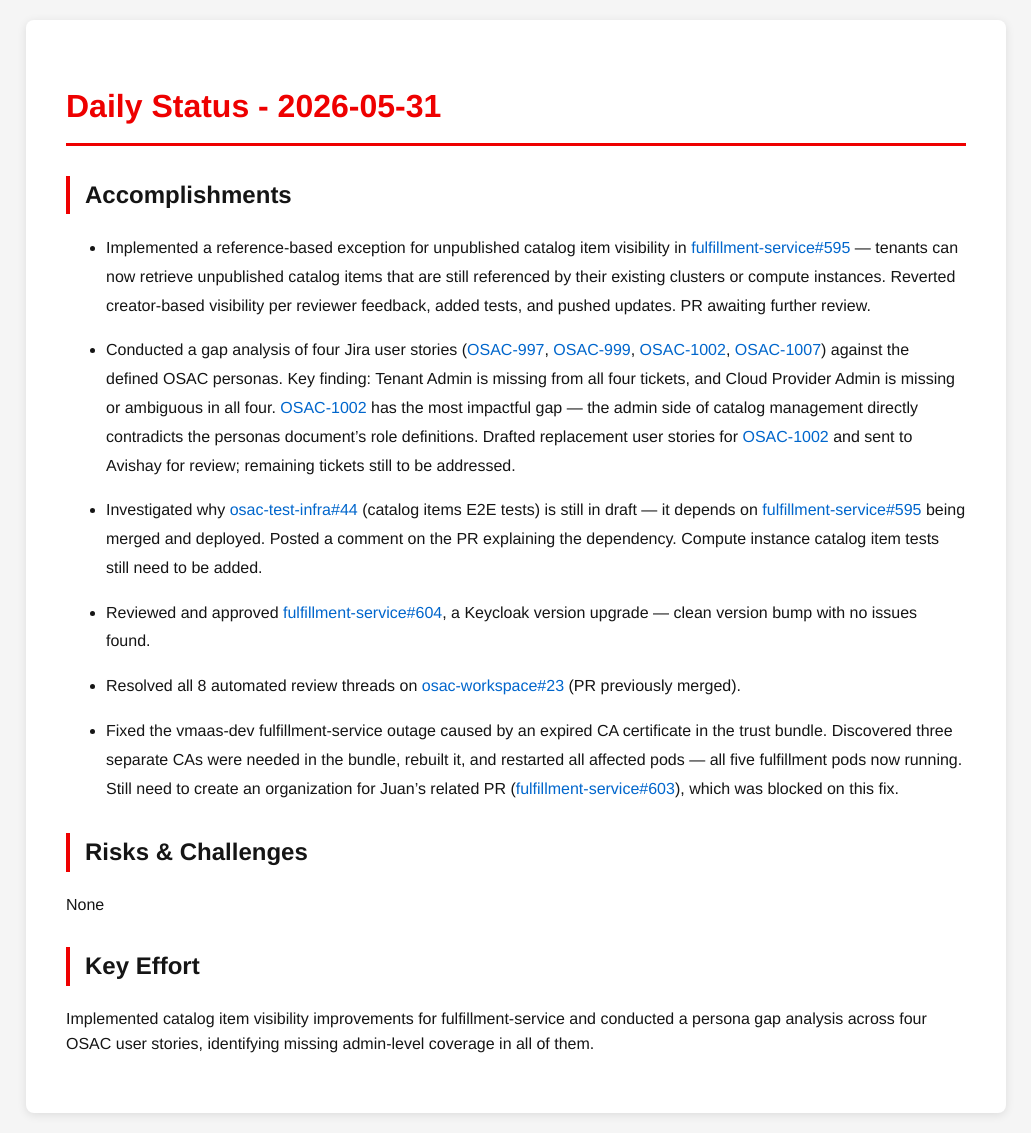
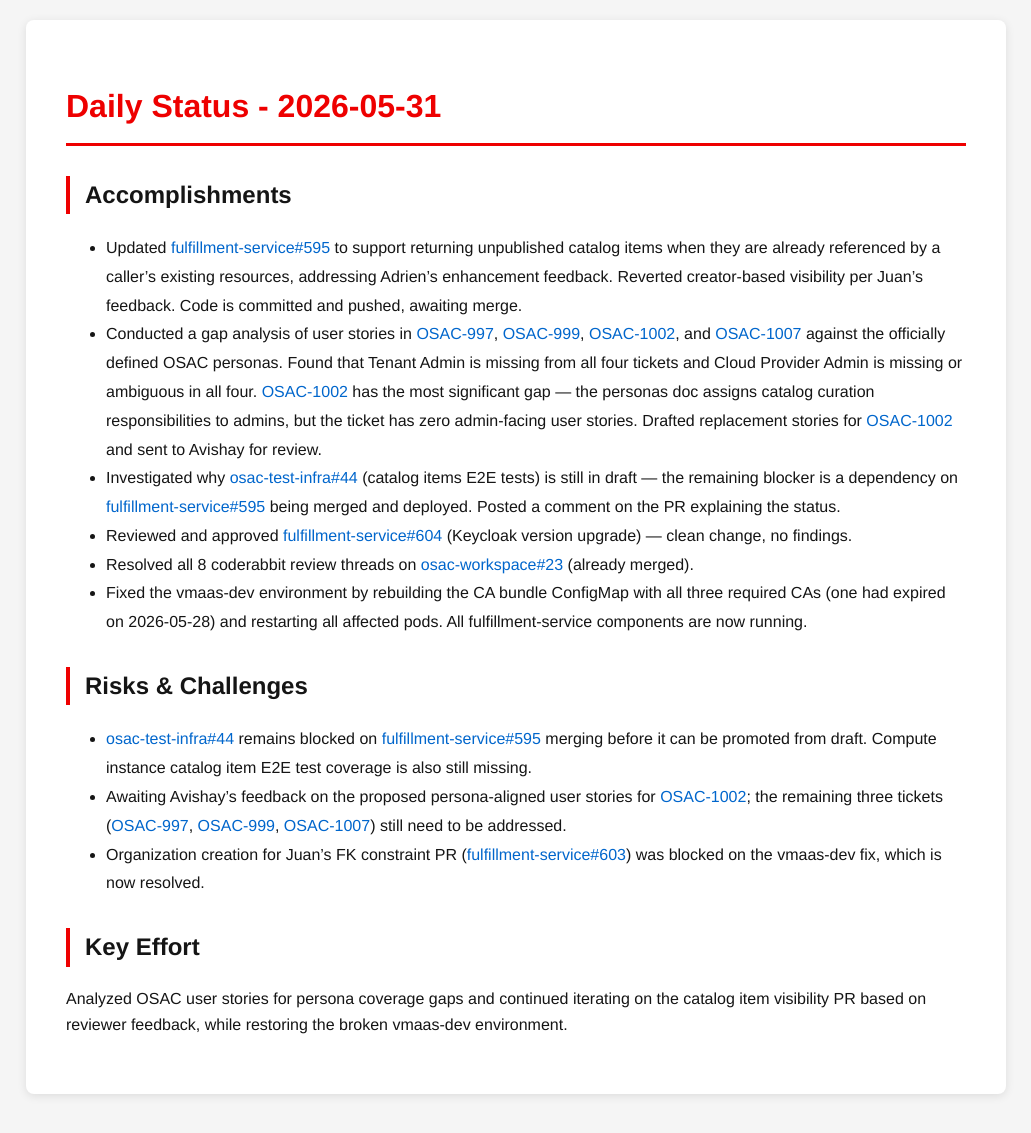
Before and after one commit to tzvatot/daily-status, a Jekyll site: the page built from 2026-05-31.md, in a window 1280 px wide. Shown: the whole page, without its empty margins (124-1155 px from the left). Built offline with Jekyll 4.4.1, drawn with Linux system fonts in a browser that asks for light colours.

Commit message:
Daily status update - 2026-05-31

```diff
--- a/2026-05-31.md
+++ b/2026-05-31.md
@@ -7,21 +7,17 @@
 # Daily Status - 2026-05-31
 
 ## Accomplishments
-
-- Implemented a reference-based exception for unpublished catalog item visibility in [fulfillment-service#595](https://github.com/osac-project/fulfillment-service/pull/595) — tenants can now retrieve unpublished catalog items that are still referenced by their existing clusters or compute instances. Reverted creator-based visibility per reviewer feedback, added tests, and pushed updates. PR awaiting further review.
-
-- Conducted a gap analysis of four Jira user stories ([OSAC-997](https://redhat.atlassian.net/browse/OSAC-997), [OSAC-999](https://redhat.atlassian.net/browse/OSAC-999), [OSAC-1002](https://redhat.atlassian.net/browse/OSAC-1002), [OSAC-1007](https://redhat.atlassian.net/browse/OSAC-1007)) against the defined OSAC personas. Key finding: Tenant Admin is missing from all four tickets, and Cloud Provider Admin is missing or ambiguous in all four. [OSAC-1002](https://redhat.atlassian.net/browse/OSAC-1002) has the most impactful gap — the admin side of catalog management directly contradicts the personas document's role definitions. Drafted replacement user stories for [OSAC-1002](https://redhat.atlassian.net/browse/OSAC-1002) and sent to Avishay for review; remaining tickets still to be addressed.
-
-- Investigated why [osac-test-infra#44](https://github.com/osac-project/osac-test-infra/pull/44) (catalog items E2E tests) is still in draft — it depends on [fulfillment-service#595](https://github.com/osac-project/fulfillment-service/pull/595) being merged and deployed. Posted a comment on the PR explaining the dependency. Compute instance catalog item tests still need to be added.
-
-- Reviewed and approved [fulfillment-service#604](https://github.com/osac-project/fulfillment-service/pull/604), a Keycloak version upgrade — clean version bump with no issues found.
-
-- Resolved all 8 automated review threads on [osac-workspace#23](https://github.com/osac-project/osac-workspace/pull/23) (PR previously merged).
-
-- Fixed the vmaas-dev fulfillment-service outage caused by an expired CA certificate in the trust bundle. Discovered three separate CAs were needed in the bundle, rebuilt it, and restarted all affected pods — all five fulfillment pods now running. Still need to create an organization for Juan's related PR ([fulfillment-service#603](https://github.com/osac-project/fulfillment-service/pull/603)), which was blocked on this fix.
+- Updated [fulfillment-service#595](https://github.com/osac-project/fulfillment-service/pull/595) to support returning unpublished catalog items when they are already referenced by a caller's existing resources, addressing Adrien's enhancement feedback. Reverted creator-based visibility per Juan's feedback. Code is committed and pushed, awaiting merge.
+- Conducted a gap analysis of user stories in [OSAC-997](https://redhat.atlassian.net/browse/OSAC-997), [OSAC-999](https://redhat.atlassian.net/browse/OSAC-999), [OSAC-1002](https://redhat.atlassian.net/browse/OSAC-1002), and [OSAC-1007](https://redhat.atlassian.net/browse/OSAC-1007) against the officially defined OSAC personas. Found that Tenant Admin is missing from all four tickets and Cloud Provider Admin is missing or ambiguous in all four. [OSAC-1002](https://redhat.atlassian.net/browse/OSAC-1002) has the most significant gap — the personas doc assigns catalog curation responsibilities to admins, but the ticket has zero admin-facing user stories. Drafted replacement stories for [OSAC-1002](https://redhat.atlassian.net/browse/OSAC-1002) and sent to Avishay for review.
+- Investigated why [osac-test-infra#44](https://github.com/osac-project/osac-test-infra/pull/44) (catalog items E2E tests) is still in draft — the remaining blocker is a dependency on [fulfillment-service#595](https://github.com/osac-project/fulfillment-service/pull/595) being merged and deployed. Posted a comment on the PR explaining the status.
+- Reviewed and approved [fulfillment-service#604](https://github.com/osac-project/fulfillment-service/pull/604) (Keycloak version upgrade) — clean change, no findings.
+- Resolved all 8 coderabbit review threads on [osac-workspace#23](https://github.com/osac-project/osac-workspace/pull/23) (already merged).
+- Fixed the vmaas-dev environment by rebuilding the CA bundle ConfigMap with all three required CAs (one had expired on 2026-05-28) and restarting all affected pods. All fulfillment-service components are now running.
 
 ## Risks & Challenges
-None
+- [osac-test-infra#44](https://github.com/osac-project/osac-test-infra/pull/44) remains blocked on [fulfillment-service#595](https://github.com/osac-project/fulfillment-service/pull/595) merging before it can be promoted from draft. Compute instance catalog item E2E test coverage is also still missing.
+- Awaiting Avishay's feedback on the proposed persona-aligned user stories for [OSAC-1002](https://redhat.atlassian.net/browse/OSAC-1002); the remaining three tickets ([OSAC-997](https://redhat.atlassian.net/browse/OSAC-997), [OSAC-999](https://redhat.atlassian.net/browse/OSAC-999), [OSAC-1007](https://redhat.atlassian.net/browse/OSAC-1007)) still need to be addressed.
+- Organization creation for Juan's FK constraint PR ([fulfillment-service#603](https://github.com/osac-project/fulfillment-service/pull/603)) was blocked on the vmaas-dev fix, which is now resolved.
 
 ## Key Effort
-Implemented catalog item visibility improvements for fulfillment-service and conducted a persona gap analysis across four OSAC user stories, identifying missing admin-level coverage in all of them.
+Analyzed OSAC user stories for persona coverage gaps and continued iterating on the catalog item visibility PR based on reviewer feedback, while restoring the broken vmaas-dev environment.
```
